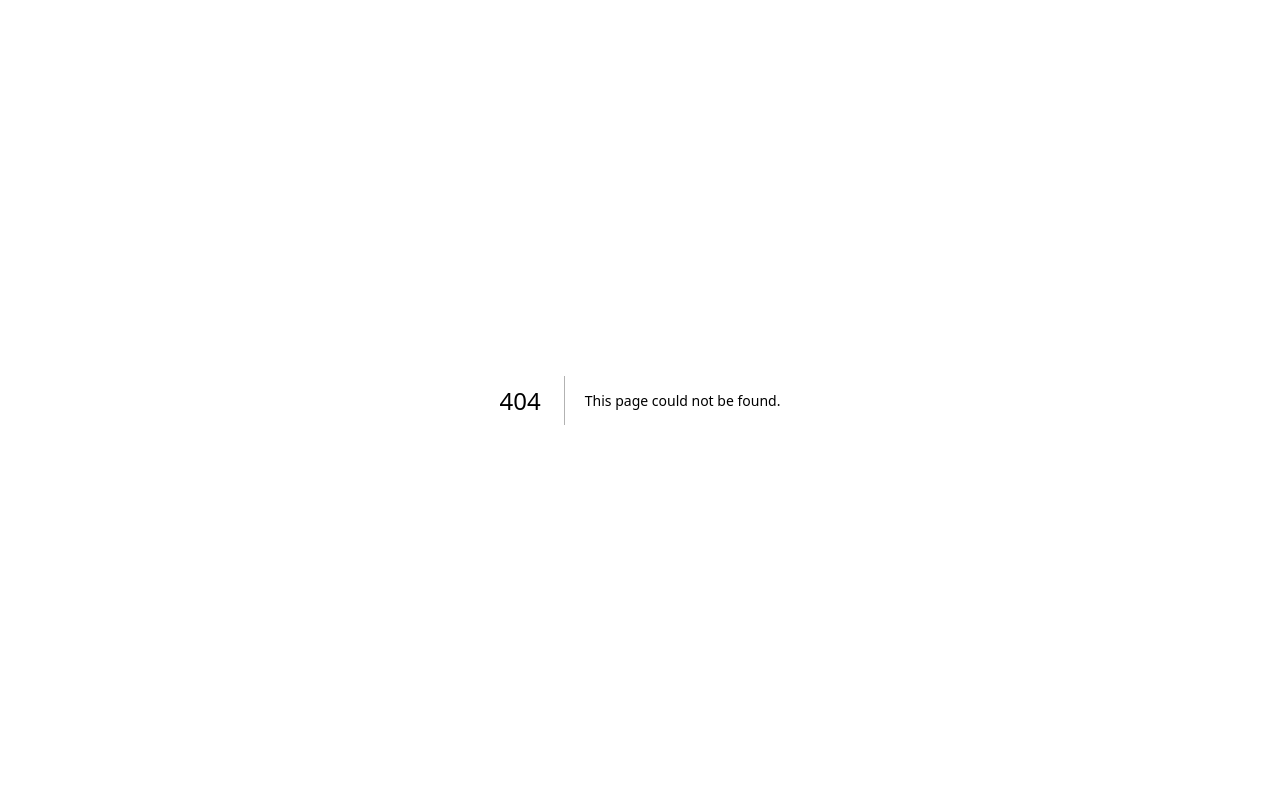
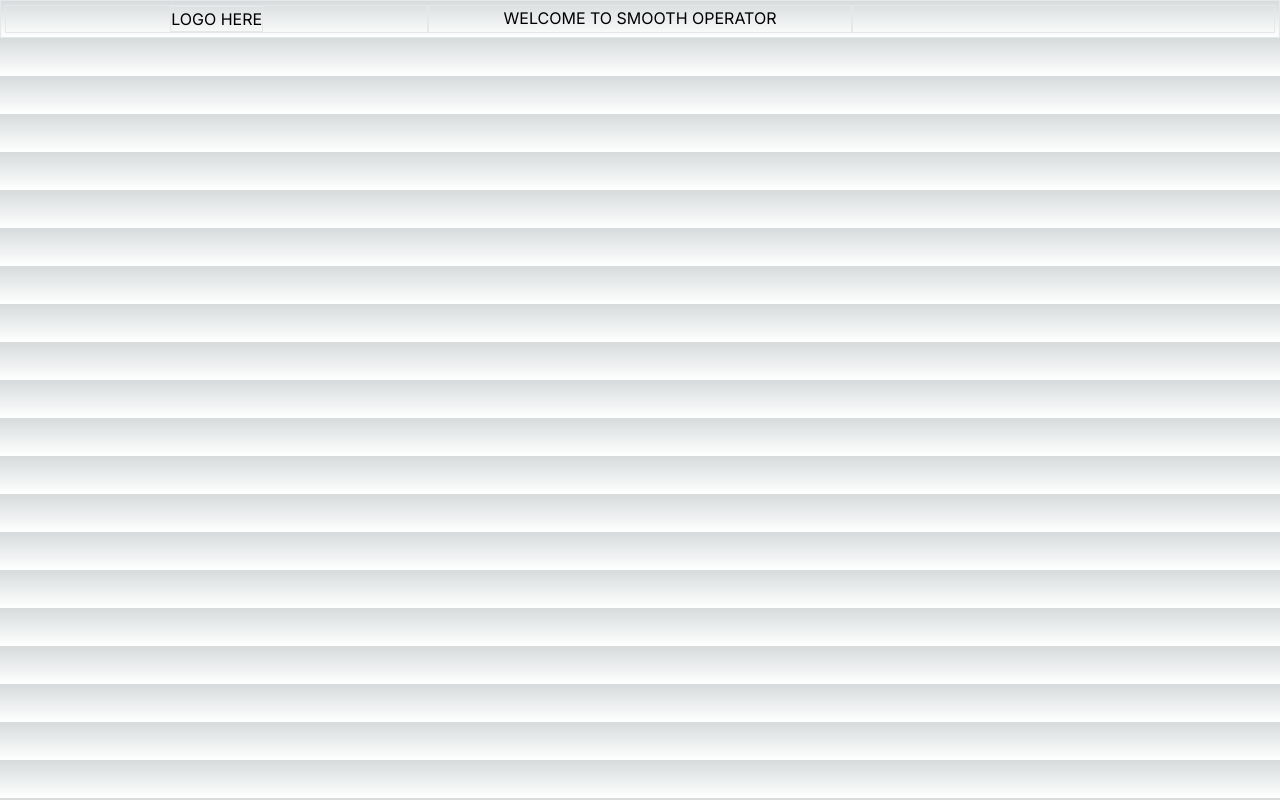
Before and after one commit to JayMy45/smooth-operation, a Next.js app: page /navbar in a window 1280 px wide. Before the commit this address had no page. Built offline with nearby package versions, Linux system fonts and the light colour scheme.

Commit message:
initial navbar layout

```diff
--- a/app/layout.js
+++ b/app/layout.js
@@ -11,7 +11,9 @@ export const metadata = {
 export default function RootLayout({ children }) {
   return (
     <html lang="en">
-      <body className={inter.className}>{children}</body>
+      <body className={inter.className}>
+        {children}
+      </body>
     </html>
   )
 }
--- /dev/null
+++ b/app/navbar/page.js
@@ -0,0 +1,21 @@
+export default function NavBar() {
+    return (
+        <>
+            <nav className="flex flex-row p-1 border">
+                <div className="flex justify-center w-1/3 border">
+                    <div className="border">
+                        <h2>LOGO HERE</h2>
+                    </div>
+                </div>
+                <div className="flex justify-center w-1/3 border">
+                    <div className="uppercase">
+                        <h1>Welcome to Smooth Operator</h1>
+                    </div>
+                </div>
+                <div className="w-1/3 border">
+
+                </div>
+            </nav>
+        </>
+    );
+}
```
